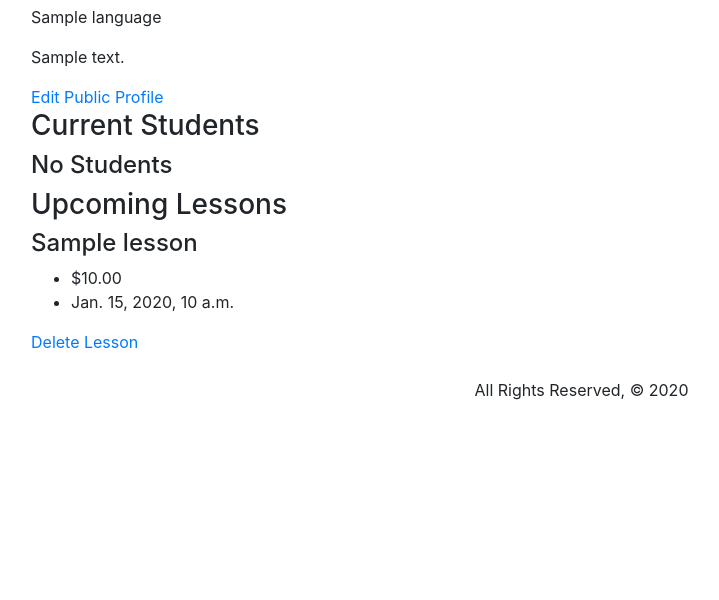
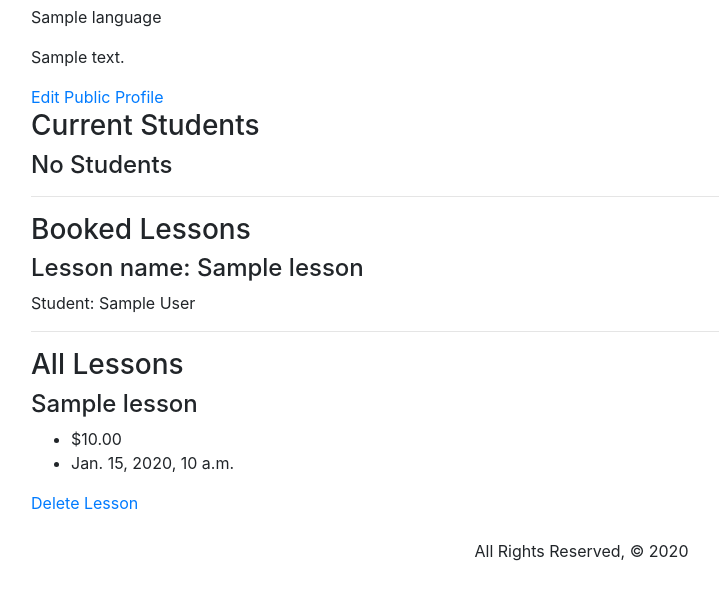
Before and after one commit to brhymer/Tutor-Marketplace, a Django app: page /teachers/1/ in a window 1280 px wide. Shown: the part 169-769 px from the top of the page, without its empty margins (54-773 px from the left). Run offline with Django 3.2, Linux system fonts and the light colour scheme; tables that the repository leaves empty hold one stand-in row (values such as "Sample post"); some libraries are stand-ins or nearby versions.

Commit message:
changed teacher profile to show which lessons are booked

```diff
--- a/main_app/templates/teachers/profile.html
+++ b/main_app/templates/teachers/profile.html
@@ -20,10 +20,25 @@
 {% else %}
   <h4>No Students</h4>
 {% endif %}
+<hr>
 
 <!--Display Lessons-->
-<h3>Upcoming Lessons</h3>
+
 {% if lessons.count %}
+    <!--Booked Upcoming Lessons-->
+    <h3>Booked Lessons</h3>
+    {% for lesson in lessons %}
+      {% if lesson.student_set.count != 0 %}
+        <h4>Lesson name: {{ lesson.name }}</h4>
+        <p>Student: {{ lesson.student_set.first.full_name }}</p>
+    <!--Unbooked Lessons-->
+      {% endif %}
+    {% endfor %}
+
+    <hr>
+
+    <!--All Lessons-->
+    <h3>All Lessons</h3>
     {% for lesson in lessons %}
       <h4>{{ lesson.name }}</h4>
       <ul>
```
